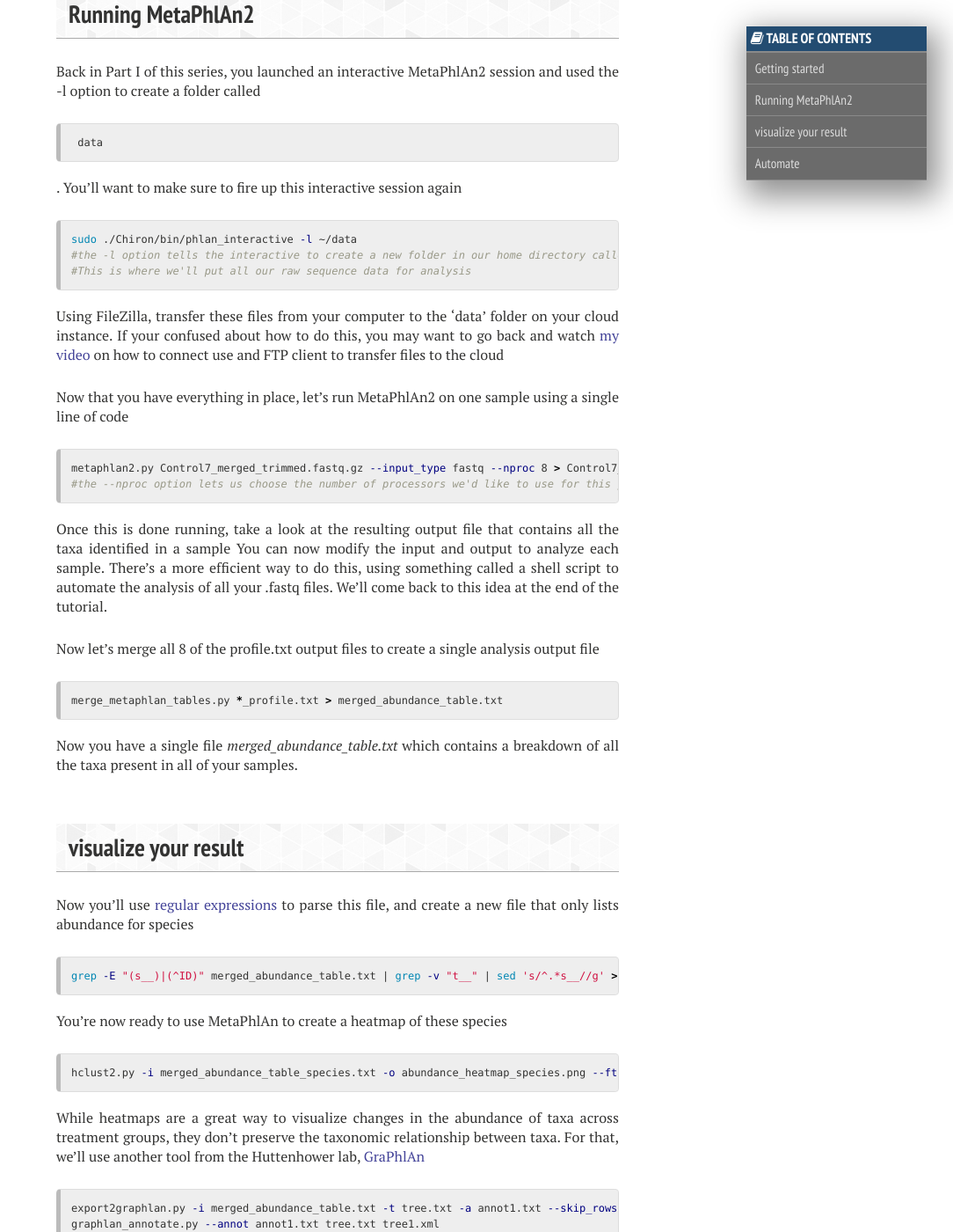
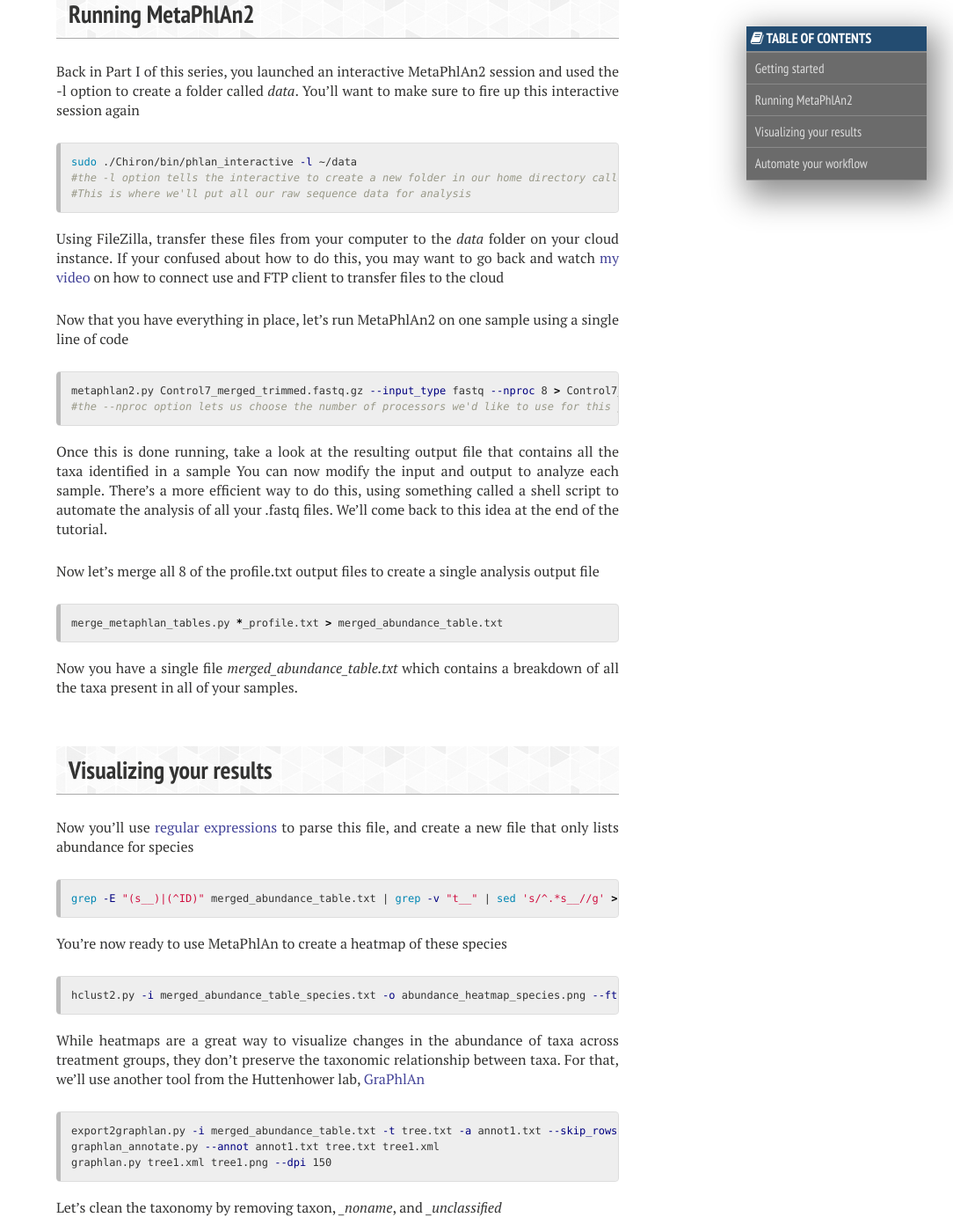
Before and after one commit to hostmicrobe/hostmicrobe.github.io, a Jekyll site: the page built from _posts/microbiome/2017-09-19-cloudComputing_part2.md, in a window 1280 px wide and 1400 px high, scrolled down 1211 px. Shown: the whole window at 88% size, without its empty margins (196-1280 px from the left). Built offline with Jekyll 4.4.1, drawn with Linux system fonts in a browser that asks for light colours; nearby versions of some CDN libraries; comment, search, counter and statistics services are not loaded; some of the changed text lies outside the part shown.

```diff
--- a/_posts/microbiome/2017-09-19-cloudComputing_part2.md
+++ b/_posts/microbiome/2017-09-19-cloudComputing_part2.md
@@ -27,14 +27,14 @@ After extenisve molecular and culture-based diagnostics turned up negative, we w
 **The goal of this tutorial is to use cloud-based metagenomics to identify organisms associated with this devastating outbreak.**
 
 ## Running MetaPhlAn2
-Back in Part I of this series, you launched an interactive MetaPhlAn2 session and used the -l option to create a folder called {% highlight bash %} data {% endhighlight %}.  You'll want to make sure to fire up this interactive session again
+Back in Part I of this series, you launched an interactive MetaPhlAn2 session and used the -l option to create a folder called *data*.  You'll want to make sure to fire up this interactive session again
 {% highlight bash %}
 sudo ./Chiron/bin/phlan_interactive -l ~/data
 #the -l option tells the interactive to create a new folder in our home directory called 'data', and sets this folder as the default from which data will be read and to which outputs will be saved
 #This is where we'll put all our raw sequence data for analysis
 {% endhighlight %}
 
-Using FileZilla, transfer these files from your computer to the 'data' folder on your cloud instance.  If your confused about how to do this, you may want to go back and watch [my video](http://hostmicrobe.org/microbiome/cloudComputing_part1/#fire-up-your-cloud-computer) on how to connect use and FTP client to transfer files to the cloud
+Using FileZilla, transfer these files from your computer to the *data* folder on your cloud instance.  If your confused about how to do this, you may want to go back and watch [my video](http://hostmicrobe.org/microbiome/cloudComputing_part1/#fire-up-your-cloud-computer) on how to connect use and FTP client to transfer files to the cloud
 
 Now that you have everything in place, let's run MetaPhlAn2 on one sample using a single line of code
 {% highlight bash %}
@@ -52,7 +52,7 @@ merge_metaphlan_tables.py *_profile.txt > merged_abundance_table.txt
 Now you have a single file *merged_abundance_table.txt* which contains a breakdown of all the taxa present in all of your samples.
 
 
-## visualize your result
+## Visualizing your results
 Now you'll use [regular expressions]() to parse this file, and create a new file that only lists abundance for species
 {% highlight bash %}
 grep -E "(s__)|(^ID)" merged_abundance_table.txt | grep -v "t__" | sed 's/^.*s__//g' > merged_abundance_table_species.txt
@@ -71,7 +71,7 @@ graphlan_annotate.py --annot annot1.txt tree.txt tree1.xml
 graphlan.py tree1.xml tree1.png --dpi 150
 {% endhighlight %}
 
-Let's clean the taxonomy by removing taxon, "_noname", and "_unclassified"
+Let's clean the taxonomy by removing taxon, *_noname*, and *_unclassified*
 {% highlight bash %}
 grep -v "t__" merged_abundance_table.txt | sed 's/_noname//g' | sed 's/_unclassified//g' > merged_abundance_table_clean.txt
 {% endhighlight %}
@@ -123,4 +123,4 @@ graphlan_annotate.py --annot annot3.txt tree_clean2.xml tree_clean3.xml
 graphlan.py tree_clean3.xml tree_clean3.png --dpi 150
 {% endhighlight %}
 
-## Automate
+## Automate your workflow
```
Also changed, not shown: _posts/microbiome/2017-07-14-cloudComputing_part1.md (+1 -1 lines).
